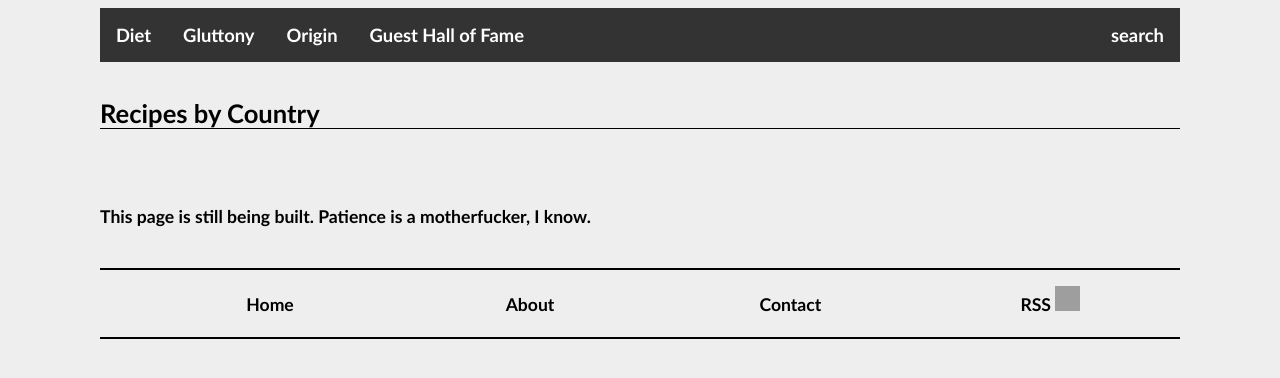
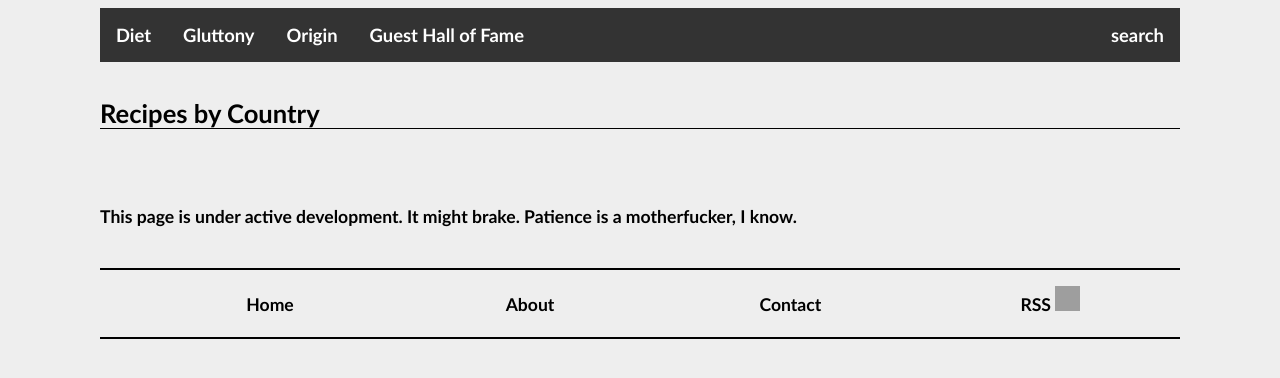
Before and after one commit to gluttonousbear/gluttonousbear.github.io, a Jekyll site: the page built from pages/origin.html, in a window 1280 px wide. Shown: the top 378 px of the page. Built offline with Jekyll 4.4.1, drawn with Linux system fonts in a browser that asks for light colours; grey boxes are pictures that could not be loaded.

Commit message:
Update origin.html

```diff
--- a/pages/origin.html
+++ b/pages/origin.html
@@ -1,7 +1,34 @@
 ---
 layout: category
 title: Recipes by  Country
+paginate: true
 ---
 <h1>{{ page.title }}</h1>
 <br />
-<h6>This page is still being built. Patience is a motherfucker, I know.</h6>
+<h6>This page is under active development. It might brake. Patience is a motherfucker, I know.</h6>
+
+{% if paginator.total_pages > 1 %}
+<div class="pagination">
+  {% if paginator.previous_page %}
+    <a href="{{ paginator.previous_page_path | prepend: site.baseurl | replace: '//', '/' }}">&laquo; Prev</a>
+  {% else %}
+    <span>&laquo; Prev</span>
+  {% endif %}
+
+  {% for page in (1..paginator.total_pages) %}
+    {% if page == paginator.page %}
+      <em>{{ page }}</em>
+    {% elsif page == 1 %}
+      <a href="{{ paginator.previous_page_path | prepend: site.baseurl | replace: '//', '/' }}">{{ page }}</a>
+    {% else %}
+      <a href="{{ site.paginate_path | prepend: site.baseurl | replace: '//', '/' | replace: ':num', page }}">{{ page }}</a>
+    {% endif %}
+  {% endfor %}
+
+  {% if paginator.next_page %}
+    <a href="{{ paginator.next_page_path | prepend: site.baseurl | replace: '//', '/' }}">Next &raquo;</a>
+  {% else %}
+    <span>Next &raquo;</span>
+  {% endif %}
+</div>
+{% endif %}
```
